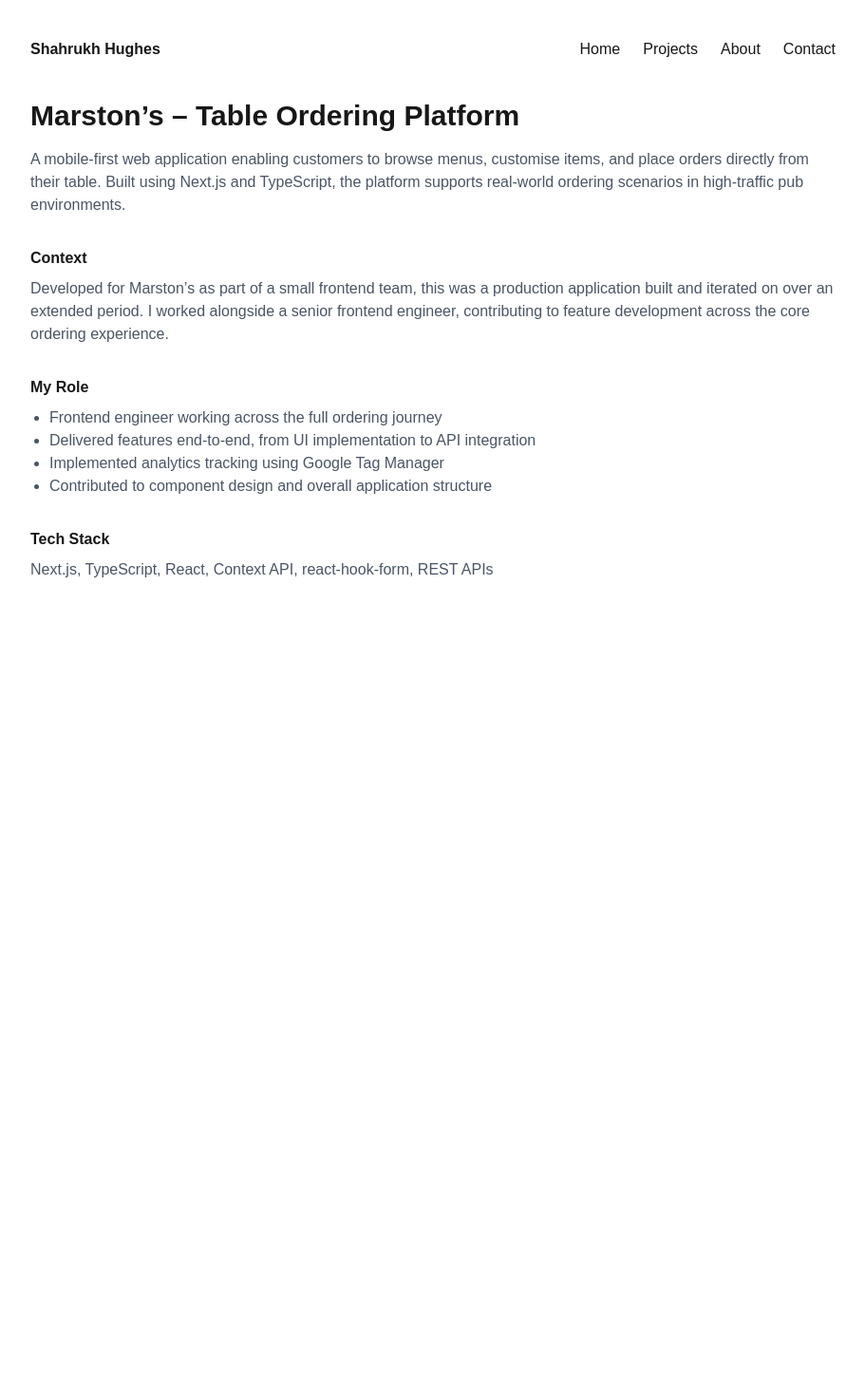
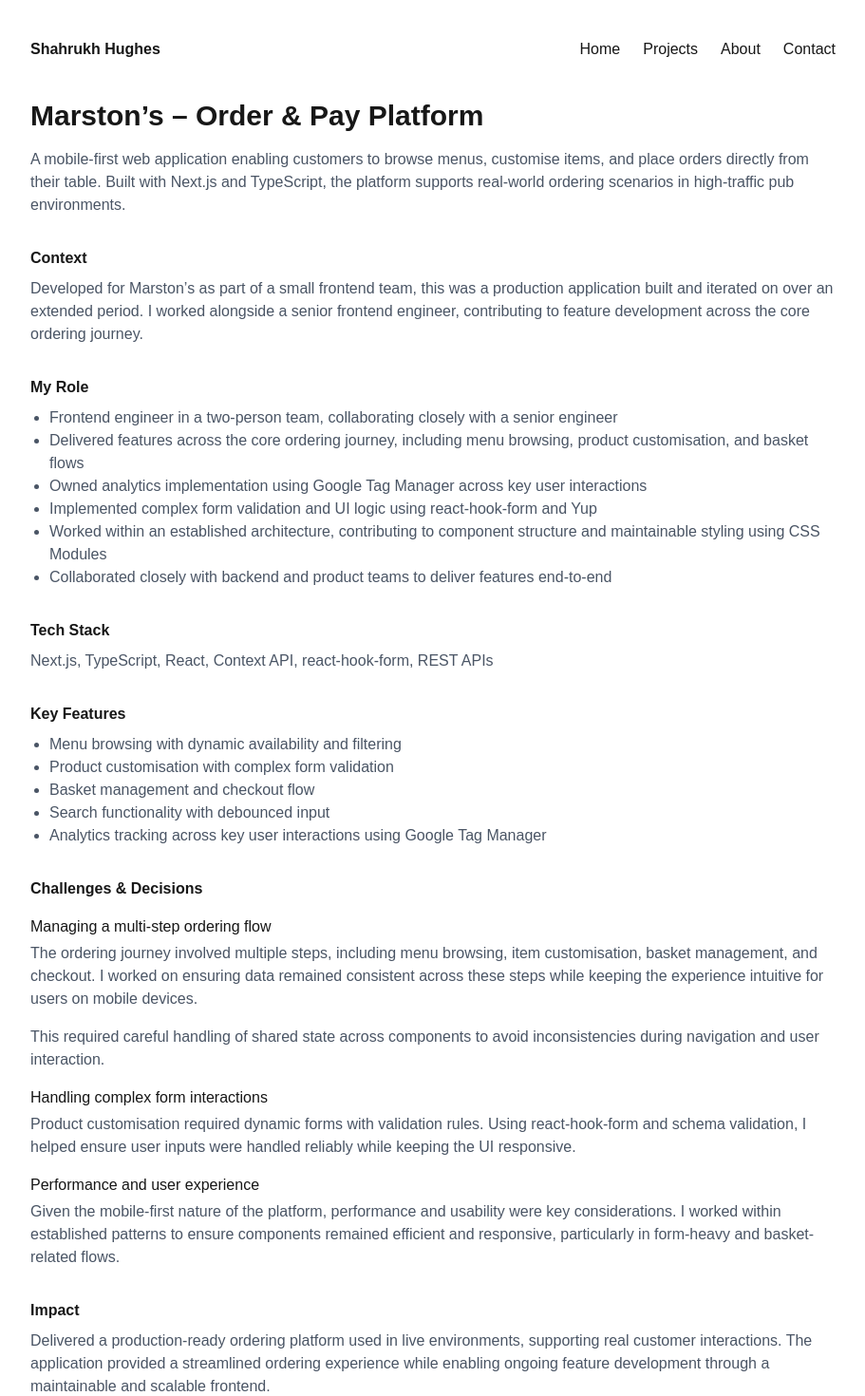
Before and after one commit to Shak-H/shahrukh-portfolio, a Next.js app: page /projects/marstons in a window 1280 px wide. Shown: the top 1470 px of the page at 95% size, without its empty margins (184-1095 px from the left). Before the commit the page ends 800 px from the top, so only its background shows below. Built offline with nearby package versions, Linux system fonts and the light colour scheme.

Commit message:
feat: add Marston's challenges and feature descriptions

```diff
--- a/app/projects/marstons/page.tsx
+++ b/app/projects/marstons/page.tsx
@@ -7,13 +7,13 @@
 
       {/* Title */}
       <h1 className="text-3xl font-bold mb-4">
-        Marston’s – Table Ordering Platform
+        Marston’s – Order & Pay Platform
       </h1>
 
       {/* Intro */}
       <p className="mb-6 text-gray-600">
         A mobile-first web application enabling customers to browse menus,
-        customise items, and place orders directly from their table. Built using
+        customise items, and place orders directly from their table. Built with
         Next.js and TypeScript, the platform supports real-world ordering
         scenarios in high-traffic pub environments.
       </p>
@@ -24,20 +24,35 @@
         Developed for Marston’s as part of a small frontend team, this was a
         production application built and iterated on over an extended period. I
         worked alongside a senior frontend engineer, contributing to feature
-        development across the core ordering experience.
+        development across the core ordering journey.
       </p>
 
       {/* Role */}
       <h2 className="font-semibold mt-8 mb-2">My Role</h2>
       <ul className="list-disc pl-5 mb-4 text-gray-600">
-        <li>Frontend engineer working across the full ordering journey</li>
         <li>
-          Delivered features end-to-end, from UI implementation to API
-          integration
+          Frontend engineer in a two-person team, collaborating closely with a
+          senior engineer
         </li>
-        <li>Implemented analytics tracking using Google Tag Manager</li>
         <li>
-          Contributed to component design and overall application structure
+          Delivered features across the core ordering journey, including menu
+          browsing, product customisation, and basket flows
+        </li>
+        <li>
+          Owned analytics implementation using Google Tag Manager across key
+          user interactions
+        </li>
+        <li>
+          Implemented complex form validation and UI logic using react-hook-form
+          and Yup
+        </li>
+        <li>
+          Worked within an established architecture, contributing to component
+          structure and maintainable styling using CSS Modules
+        </li>
+        <li>
+          Collaborated closely with backend and product teams to deliver
+          features end-to-end
         </li>
       </ul>
 
@@ -46,6 +61,62 @@
       <p className="mb-6 text-gray-600">
         Next.js, TypeScript, React, Context API, react-hook-form, REST APIs
       </p>
+
+      {/* Features */}
+      <h2 className="font-semibold mt-8 mb-2">Key Features</h2>
+      <ul className="list-disc pl-5 mb-6 text-gray-600">
+        <li>Menu browsing with dynamic availability and filtering</li>
+        <li>Product customisation with complex form validation</li>
+        <li>Basket management and checkout flow</li>
+        <li>Search functionality with debounced input</li>
+        <li>
+          Analytics tracking across key user interactions using Google Tag
+          Manager
+        </li>
+      </ul>
+
+      {/* Challenges */}
+      <h2 className="font-semibold mt-8 mb-2">Challenges & Decisions</h2>
+
+      <h3 className="font-medium mt-4 mb-1">
+        Managing a multi-step ordering flow
+      </h3>
+      <p className="mb-4 text-gray-600">
+        The ordering journey involved multiple steps, including menu browsing,
+        item customisation, basket management, and checkout. I worked on
+        ensuring data remained consistent across these steps while keeping the
+        experience intuitive for users on mobile devices.
+      </p>
+      <p className="mb-4 text-gray-600">
+        This required careful handling of shared state across components to
+        avoid inconsistencies during navigation and user interaction.
+      </p>
+
+      <h3 className="font-medium mt-4 mb-1">
+        Handling complex form interactions
+      </h3>
+      <p className="mb-4 text-gray-600">
+        Product customisation required dynamic forms with validation rules.
+        Using react-hook-form and schema validation, I helped ensure user inputs
+        were handled reliably while keeping the UI responsive.
+      </p>
+
+      <h3 className="font-medium mt-4 mb-1">Performance and user experience</h3>
+      <p className="mb-6 text-gray-600">
+        Given the mobile-first nature of the platform, performance and usability
+        were key considerations. I worked within established patterns to ensure
+        components remained efficient and responsive, particularly in form-heavy
+        and basket-related flows.
+      </p>
+
+      {/* Impact */}
+      <h2 className="font-semibold mt-8 mb-2">Impact</h2>
+      <p className="text-gray-600">
+        Delivered a production-ready ordering platform used in live
+        environments, supporting real customer interactions. The application
+        provided a streamlined ordering experience while enabling ongoing
+        feature development through a maintainable and scalable frontend.
+      </p>
     </>
   );
 }
```
